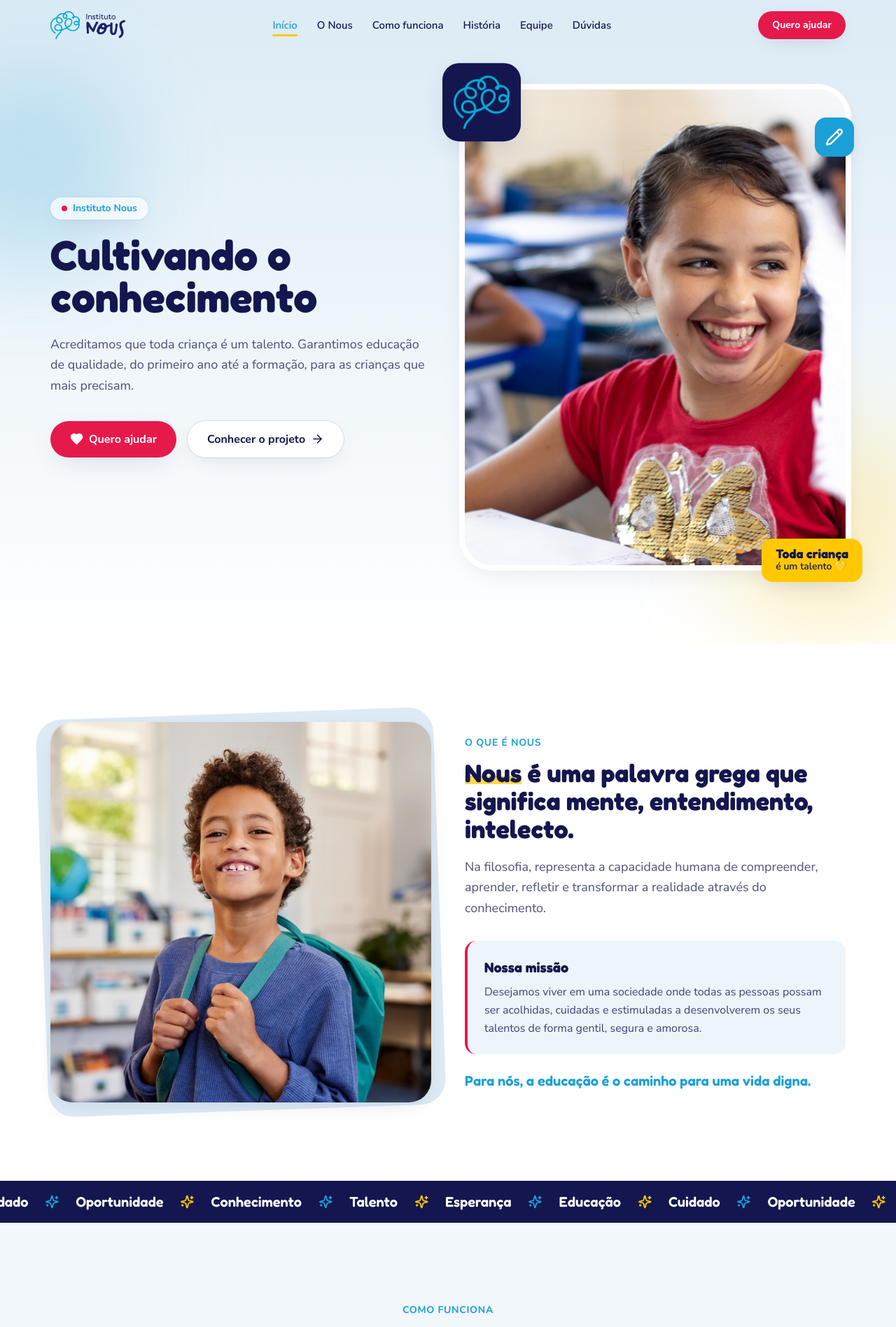
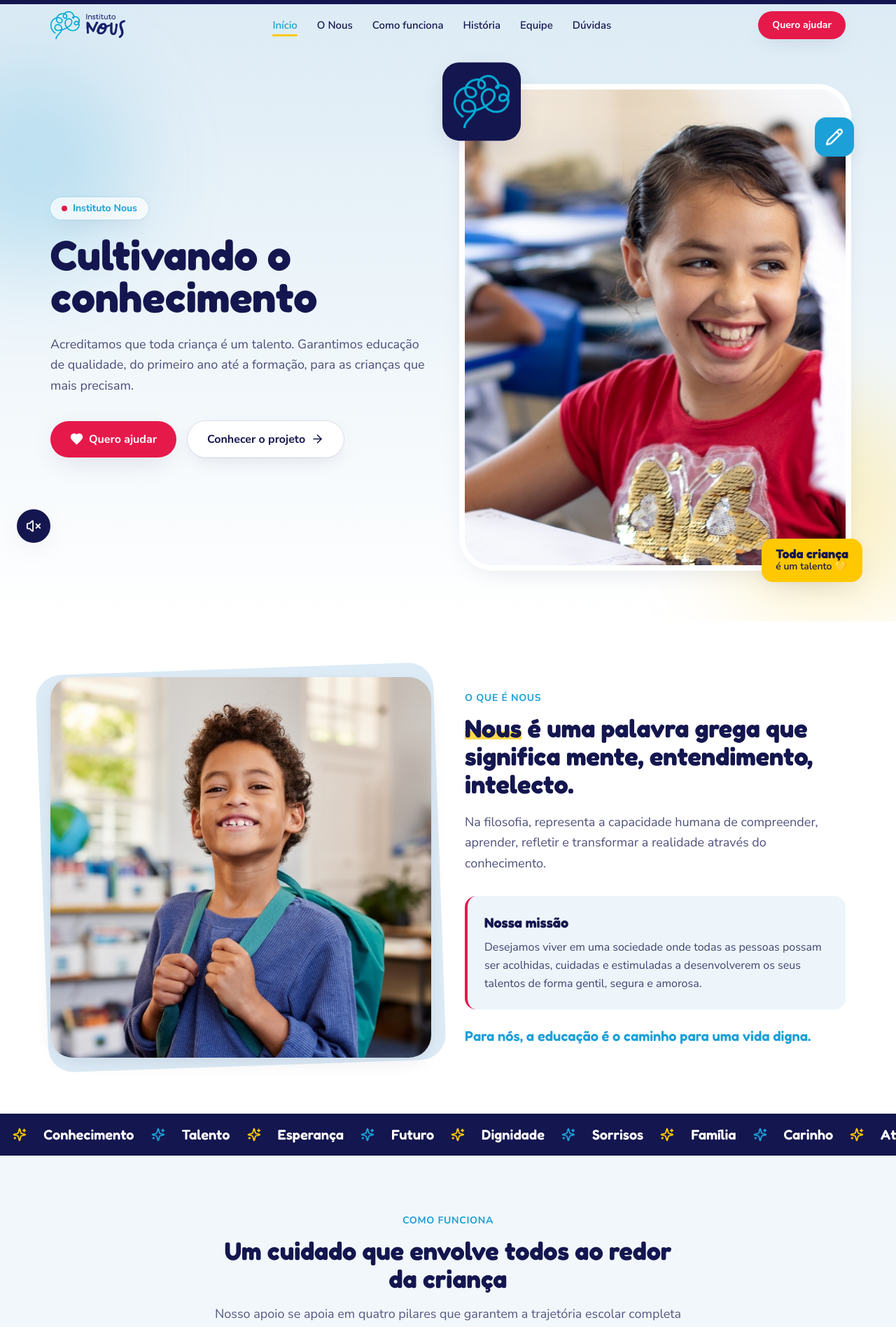
Before and after one commit to midiai9/institutonous, a React (Vite) app: page / in a window 1280 px wide. Shown: the top 1897 px of the page at 70% size. Built offline with nearby package versions, Linux system fonts and the light colour scheme.

Commit message:
feat: barra de rolagem colorida, musica de fundo em loop, +palavras no marquee, espacamentos ajustados

```diff
--- a/src/App.tsx
+++ b/src/App.tsx
@@ -1,4 +1,6 @@
 import Nav from './components/Nav'
+import ScrollProgress from './components/ScrollProgress'
+import MusicToggle from './components/MusicToggle'
 import Hero from './components/Hero'
 import SectionNous from './components/SectionNous'
 import Marquee from './components/Marquee'
@@ -12,6 +14,7 @@ import Footer from './components/Footer'
 export default function App() {
   return (
     <>
+      <ScrollProgress />
       <Nav />
       <main>
         <Hero />
@@ -24,6 +27,7 @@ export default function App() {
         <CtaAjude />
       </main>
       <Footer />
+      <MusicToggle />
     </>
   )
 }
--- a/src/components/Faq.tsx
+++ b/src/components/Faq.tsx
@@ -8,7 +8,7 @@ export default function Faq() {
   const [openIndex, setOpenIndex] = useState<number | null>(0)
 
   return (
-    <section id="faq" className="bg-white py-20 md:py-28">
+    <section id="faq" className="bg-white py-14 md:py-20">
       <div className="container-nous max-w-3xl">
         <Reveal className="text-center">
           <span className="text-sm font-bold uppercase tracking-wider text-cyan">Dúvidas</span>
--- a/src/components/Hero.tsx
+++ b/src/components/Hero.tsx
@@ -22,7 +22,7 @@ export default function Hero() {
   return (
     <section
       id="inicio"
-      className="relative overflow-hidden bg-gradient-to-b from-sky via-sky/50 to-white pt-28 pb-20 md:pt-32 md:pb-28"
+      className="relative overflow-hidden bg-gradient-to-b from-sky via-sky/50 to-white pt-28 pb-16 md:pt-32 md:pb-20"
     >
       {/* soft brand blobs */}
       <div className="pointer-events-none absolute -left-24 top-24 h-72 w-72 rounded-full bg-cyan/20 blur-3xl" />
--- a/src/components/Historia.tsx
+++ b/src/components/Historia.tsx
@@ -5,7 +5,7 @@ import photo from '../assets/menina-bracos-abertos.jpg'
 
 export default function Historia() {
   return (
-    <section id="historia" className="bg-white py-20 md:py-28">
+    <section id="historia" className="bg-white py-14 md:py-20">
       <div className="container-nous grid items-center gap-12 lg:grid-cols-2">
         {/* Text */}
         <div>
--- a/src/components/Marquee.tsx
+++ b/src/components/Marquee.tsx
@@ -1,6 +1,21 @@
 import { Sparkles } from 'lucide-react'
 
-const WORDS = ['Educação', 'Cuidado', 'Oportunidade', 'Conhecimento', 'Talento', 'Esperança']
+const WORDS = [
+  'Educação',
+  'Cuidado',
+  'Oportunidade',
+  'Conhecimento',
+  'Talento',
+  'Esperança',
+  'Futuro',
+  'Dignidade',
+  'Sorrisos',
+  'Família',
+  'Carinho',
+  'Atenção',
+  'Acolhimento',
+  'Amor',
+]
 
 /**
  * Infinite brand ribbon (marquee), inspired by 21st.dev marquee patterns.
--- /dev/null
+++ b/src/components/MusicToggle.tsx
@@ -0,0 +1,72 @@
+import { useEffect, useRef, useState } from 'react'
+import { Volume2, VolumeX } from 'lucide-react'
+
+/**
+ * Looping background music with an accessible on/off control.
+ * Browsers block autoplay with sound, so playback starts on the first
+ * user interaction (and can always be toggled with the floating button).
+ */
+export default function MusicToggle() {
+  const audioRef = useRef<HTMLAudioElement | null>(null)
+  const [playing, setPlaying] = useState(false)
+
+  // Prepare the audio element once.
+  useEffect(() => {
+    const audio = new Audio('/criancas.mp3')
+    audio.loop = true
+    audio.volume = 0.35
+    audio.preload = 'auto'
+    audioRef.current = audio
+    return () => {
+      audio.pause()
+    }
+  }, [])
+
+  // Try to start playback on the first user gesture (autoplay policy).
+  useEffect(() => {
+    const start = () => {
+      const audio = audioRef.current
+      if (!audio || playing) return
+      audio
+        .play()
+        .then(() => setPlaying(true))
+        .catch(() => {
+          /* user can still start it via the button */
+        })
+      cleanup()
+    }
+    const cleanup = () => {
+      window.removeEventListener('pointerdown', start)
+      window.removeEventListener('keydown', start)
+    }
+    window.addEventListener('pointerdown', start, { once: true })
+    window.addEventListener('keydown', start, { once: true })
+    return cleanup
+  }, [playing])
+
+  const toggle = () => {
+    const audio = audioRef.current
+    if (!audio) return
+    if (playing) {
+      audio.pause()
+      setPlaying(false)
+    } else {
+      audio.play().then(() => setPlaying(true)).catch(() => {})
+    }
+  }
+
+  return (
+    <button
+      onClick={toggle}
+      aria-label={playing ? 'Desativar música de fundo' : 'Ativar música de fundo'}
+      aria-pressed={playing}
+      title={playing ? 'Desativar música' : 'Ativar música'}
+      className="fixed bottom-6 left-6 z-50 flex h-12 w-12 items-center justify-center rounded-full bg-navy text-white shadow-soft ring-1 ring-white/20 transition-transform hover:scale-110 active:scale-95"
+    >
+      {playing ? <Volume2 size={22} className="text-yellow" /> : <VolumeX size={22} />}
+      {playing && (
+        <span className="absolute inset-0 -z-10 animate-ping rounded-full bg-cyan/40" />
+      )}
+    </button>
+  )
+}
--- a/src/components/Pillars.tsx
+++ b/src/components/Pillars.tsx
@@ -4,7 +4,7 @@ import PillarCard from './PillarCard'
 
 export default function Pillars() {
   return (
-    <section id="como-funciona" className="relative bg-sky/40 py-20 md:py-28">
+    <section id="como-funciona" className="relative bg-sky/40 py-14 md:py-20">
       <div className="container-nous">
         <Reveal className="mx-auto max-w-2xl text-center">
           <span className="text-sm font-bold uppercase tracking-wider text-cyan">
--- /dev/null
+++ b/src/components/ScrollProgress.tsx
@@ -0,0 +1,25 @@
+import { motion, useScroll, useSpring, useTransform } from 'framer-motion'
+
+/**
+ * Fixed top progress bar that fills as the page is scrolled and shifts
+ * through the brand palette (cyan → magenta → yellow → navy).
+ */
+export default function ScrollProgress() {
+  const { scrollYProgress } = useScroll()
+  const scaleX = useSpring(scrollYProgress, { stiffness: 120, damping: 30, mass: 0.3 })
+
+  // Interpolate color across the scroll journey.
+  const background = useTransform(
+    scrollYProgress,
+    [0, 0.33, 0.66, 1],
+    ['#1BA0D7', '#E6194B', '#FFC800', '#14164F'],
+  )
+
+  return (
+    <motion.div
+      aria-hidden="true"
+      style={{ scaleX, background }}
+      className="fixed inset-x-0 top-0 z-[60] h-1.5 origin-left"
+    />
+  )
+}
--- a/src/components/SectionNous.tsx
+++ b/src/components/SectionNous.tsx
@@ -4,7 +4,7 @@ import photo from '../assets/menino-mochila-biblioteca.jpg'
 
 export default function SectionNous() {
   return (
-    <section id="o-nous" className="bg-white py-20 md:py-28">
+    <section id="o-nous" className="bg-white py-14 md:py-20">
       <div className="container-nous grid items-center gap-12 lg:grid-cols-2">
         {/* Photo */}
         <Reveal className="order-2 lg:order-1">
--- a/src/components/Team.tsx
+++ b/src/components/Team.tsx
@@ -18,7 +18,7 @@ export default function Team() {
   const equipe = TEAM.filter((m) => m.group === 'equipe')
 
   return (
-    <section id="equipe" className="bg-sky/40 py-20 md:py-28">
+    <section id="equipe" className="bg-sky/40 py-14 md:py-20">
       <div className="container-nous">
         <Reveal className="mx-auto max-w-2xl text-center">
           <span className="text-sm font-bold uppercase tracking-wider text-cyan">Quem faz</span>
```
Also changed, not shown: 2 other files (tests, documents, lock files or other folders).
